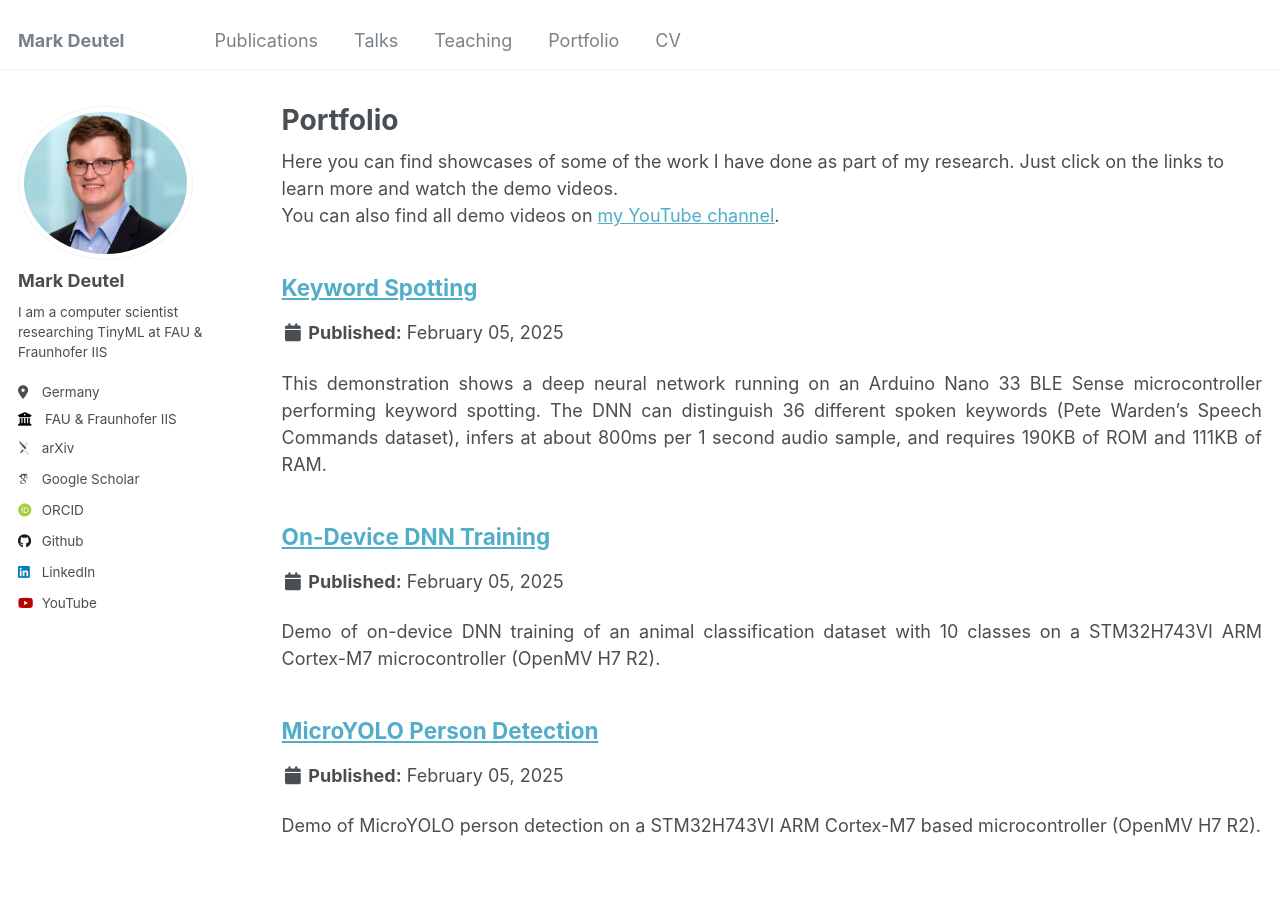
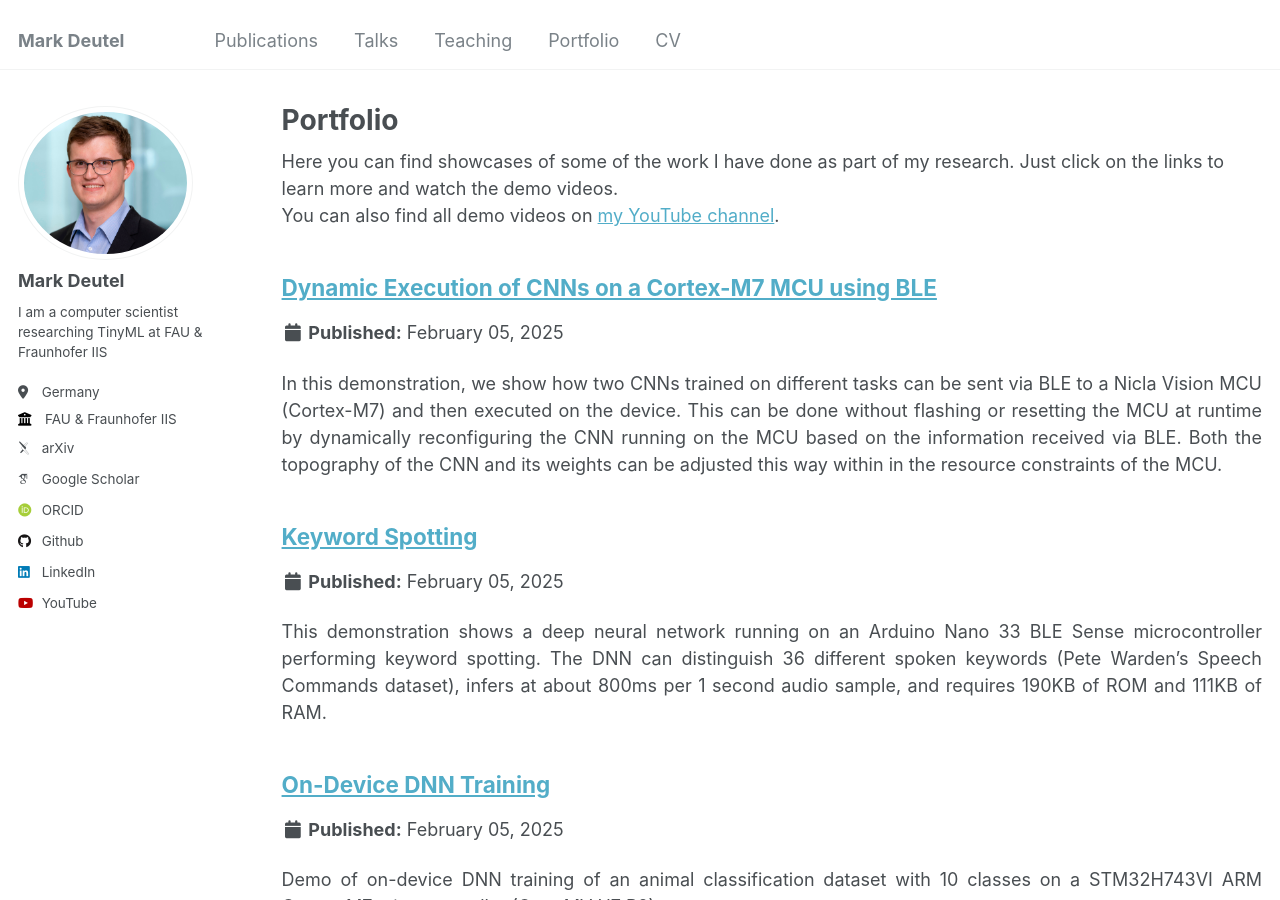
Before and after one commit to markdeutel/markdeutel.github.io, a Jekyll site: the page built from _pages/portfolio.html, in a window 1280 px wide and 900 px high. Built offline with Jekyll 4.4.1, drawn with Linux system fonts in a browser that asks for light colours; some web fonts are replaced.

Commit message:
Updated portfolio

```diff
--- a/_pages/portfolio.html
+++ b/_pages/portfolio.html
@@ -8,7 +8,7 @@ author_profile: true
 <div class="wordwrap">Here you can find showcases of some of the work I have done as part of my research. Just click on the links to learn more and watch the demo videos.</div>
 
 {% if site.author.youtube %}
-  <div class="wordwrap">You can also find all demo videos on <a href="https://www.youtube.com/{{ site.author.youtube }}">my YouTube channel</a>.</div>
+  <div class="wordwrap" style="text-align: justify;">You can also find all demo videos on <a href="https://www.youtube.com/{{ site.author.youtube }}">my YouTube channel</a>.</div>
 {% endif %}
 
 {% include base_path %}
--- /dev/null
+++ b/_portfolio/dynamic-execution.html
@@ -0,0 +1,8 @@
+---
+title: "Dynamic Execution of CNNs on a Cortex-M7 MCU using BLE"
+excerpt: "In this demonstration, we show how two CNNs trained on different tasks can be sent via BLE to a Nicla Vision MCU (Cortex-M7) and then executed on the device. This can be done without flashing or resetting the MCU at runtime by dynamically reconfiguring the CNN running on the MCU based on the information received via BLE. Both the topography of the CNN and its weights can be adjusted this way within in the resource constraints of the MCU."
+collection: portfolio
+category: demo
+---
+<p>In this demonstration, we show how two CNNs trained on different tasks can be sent via BLE to a Nicla Vision MCU (Cortex-M7) and then executed on the device. This can be done without flashing or resetting the MCU at runtime by dynamically reconfiguring the CNN running on the MCU based on the information received via BLE. Both the topography of the CNN and its weights can be adjusted this way within in the resource constraints of the MCU.</p>
+<iframe width="560" height="315" src="https://www.youtube.com/embed/CsYFCdl9M00?si=yZ8_AqHD2da05GhO" title="YouTube video player" frameborder="0" allow="accelerometer; autoplay; clipboard-write; encrypted-media; gyroscope; picture-in-picture; web-share" referrerpolicy="strict-origin-when-cross-origin" allowfullscreen></iframe>
```
